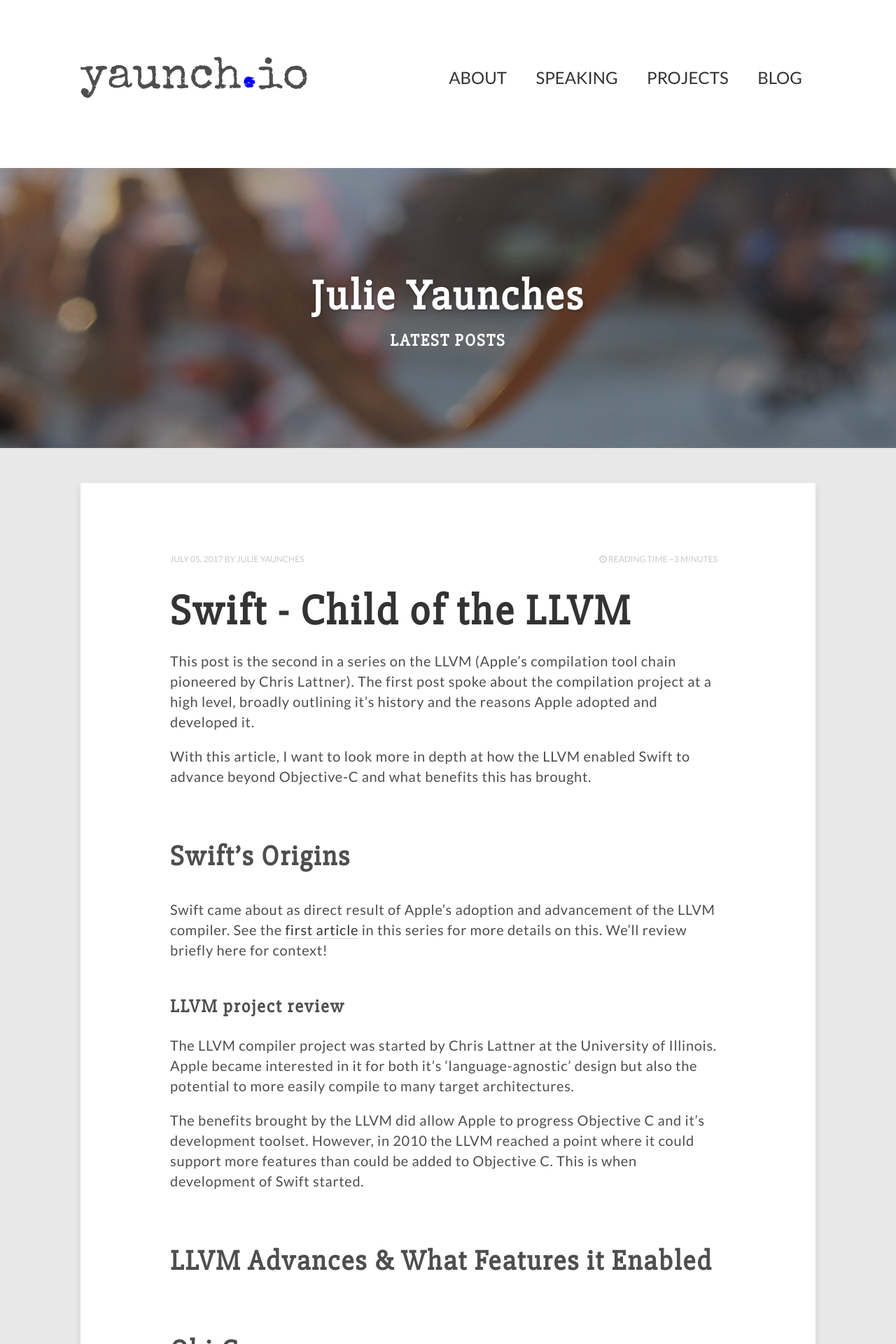
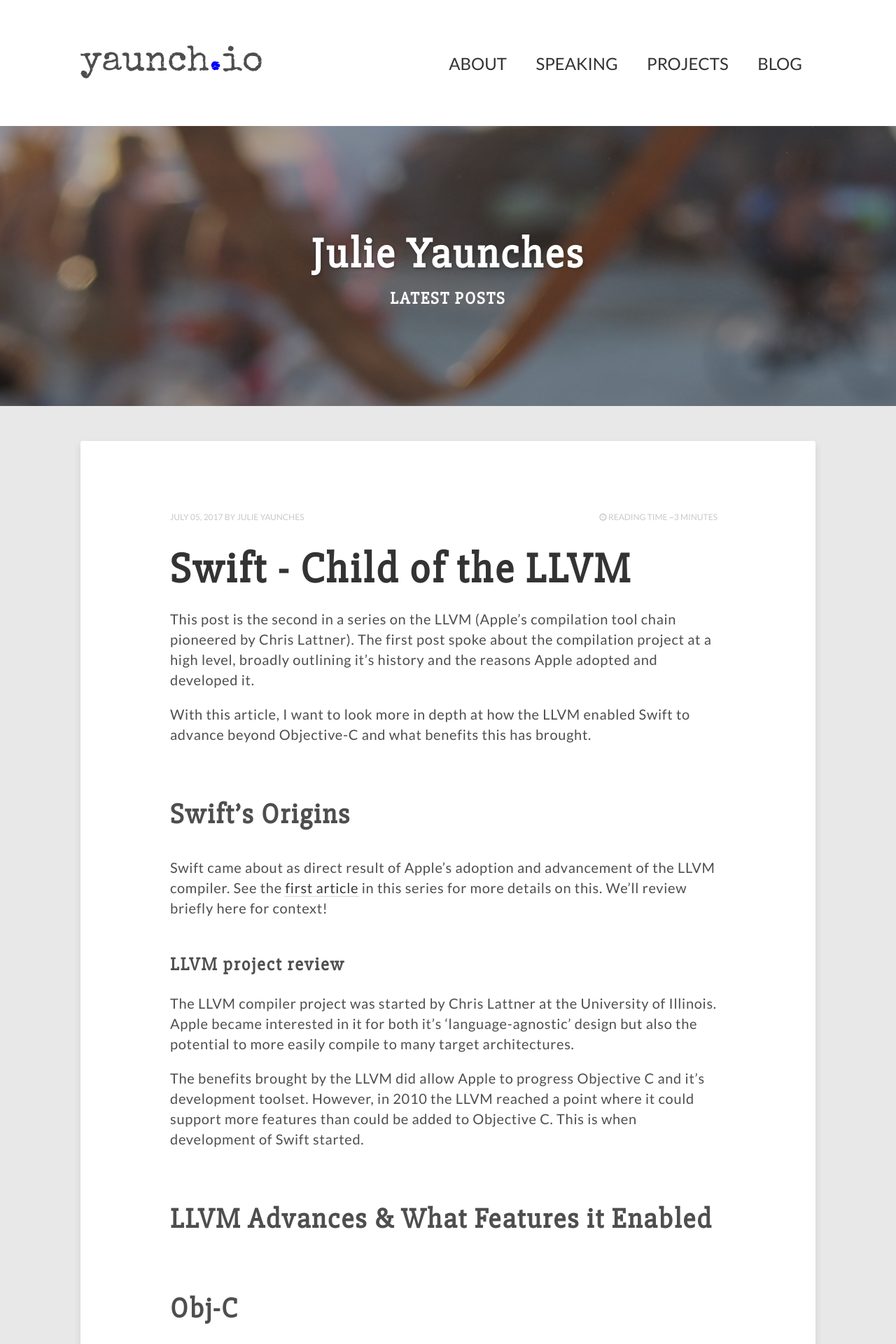
Before and after one commit to jyaunches/jyaunches.github.io, a Jekyll site: the page built from index.html, in a window 1280 px wide. Shown: the top 1920 px of the page at 70% size. Built offline with Jekyll 4.4.1, drawn with Linux system fonts in a browser that asks for light colours; nearby versions of some CDN libraries; the list of posts is cut into pages by our own code.

Commit message:
slight adjustment to header size and logo font

```diff
--- a/_sass/_header.scss
+++ b/_sass/_header.scss
@@ -1,6 +1,6 @@
 .header {
 	width: 100%;
-	height: 240px;
+	height: 180px;
 	background-color: #FFFFFF;
 	text-align: center;
 
@@ -16,9 +16,9 @@
 		.logo {
 			position: absolute;
 			left: 0;
-			top: 80px;
+			top: 64px;
 			font-family: "Special Elite", serif;
-			font-size: 4em;
+			font-size: 3.2em;
 
 			.colored {
 				color: blue;
@@ -28,7 +28,7 @@
 		nav {
 			position: absolute;
 			right: 0;
-			top: 80px;
+			top: 60px;
 
 			ul li {
 				list-style-type: none;
```
